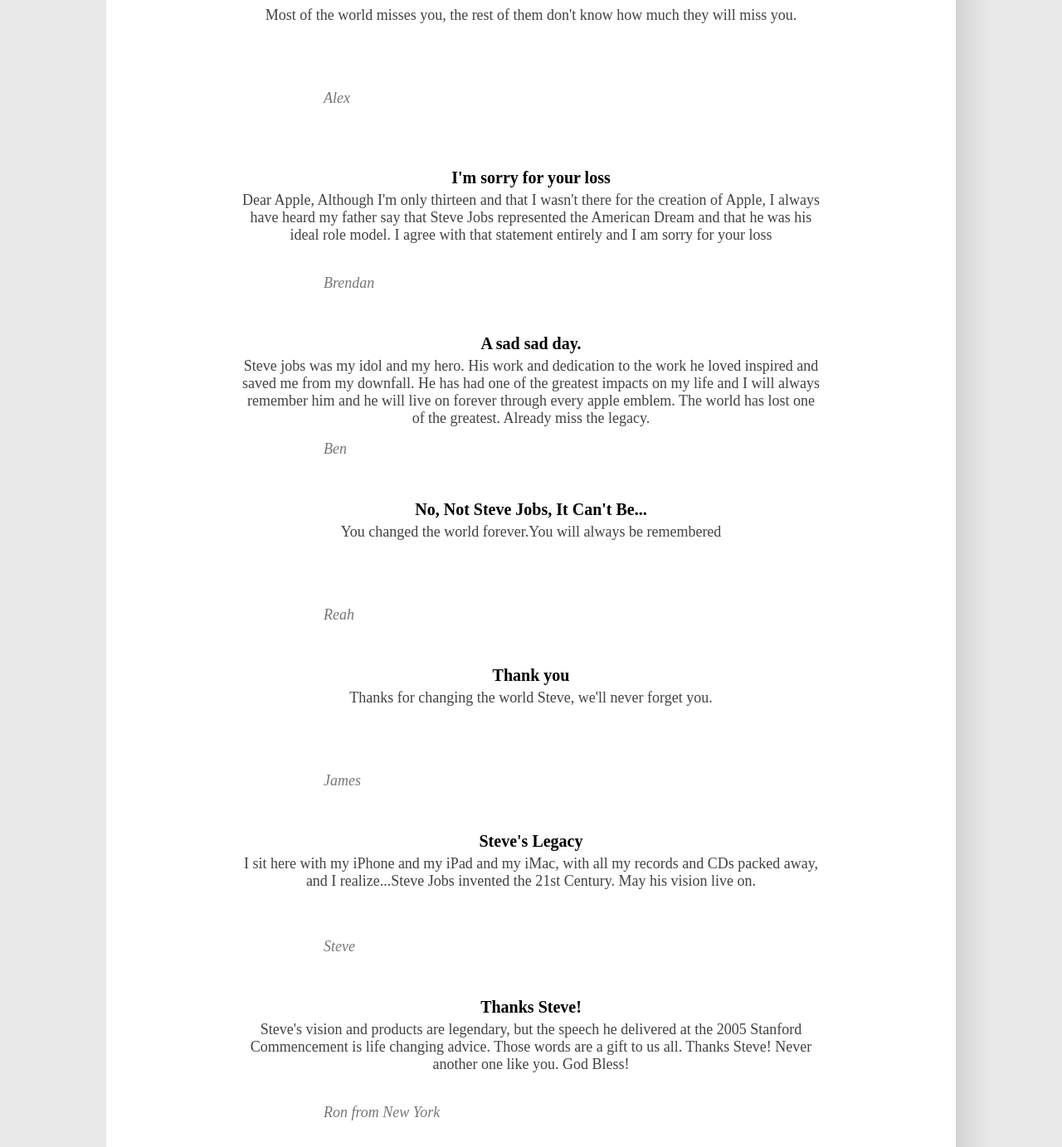
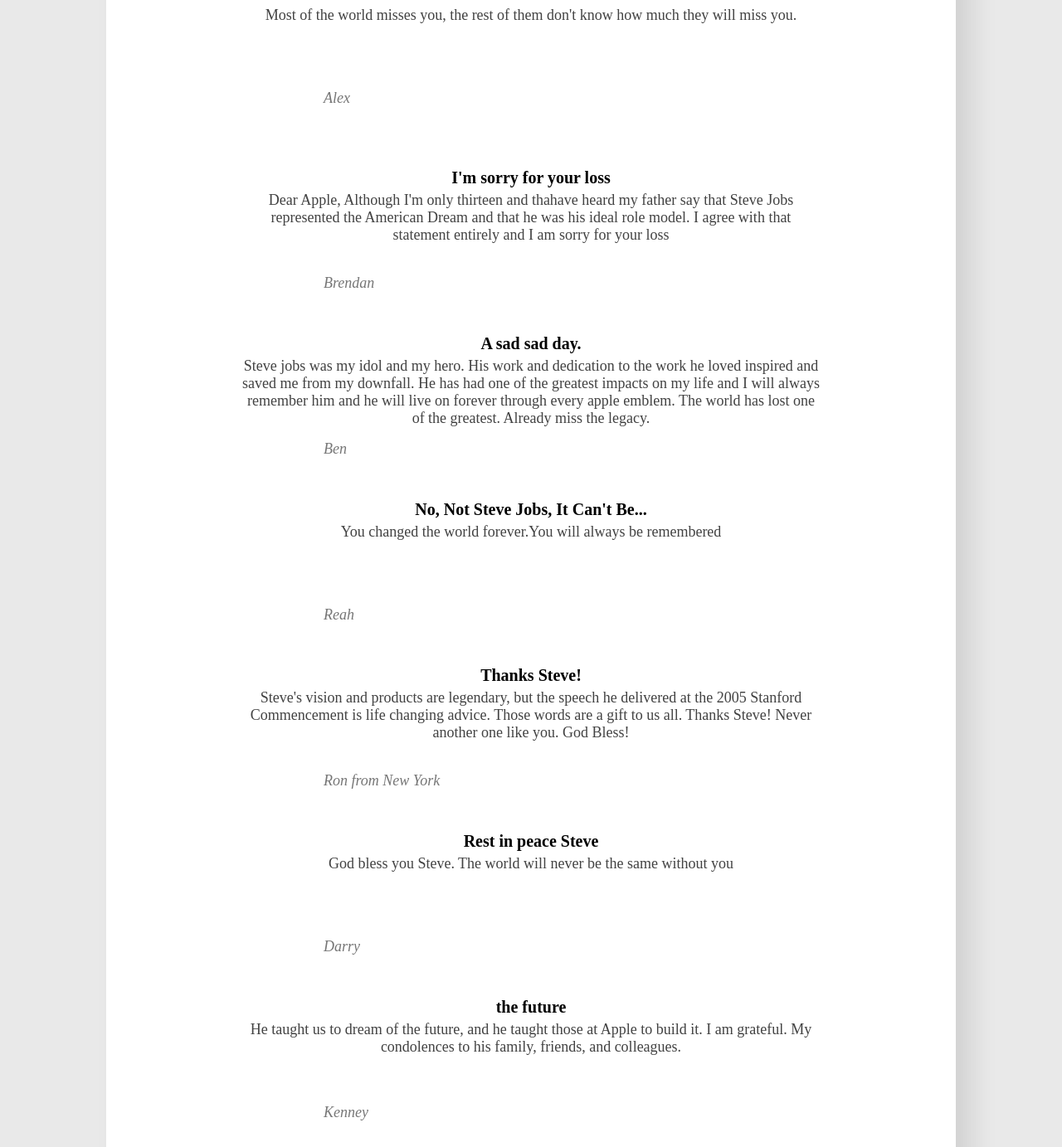
Before and after one commit to etiini/tribute-page, a plain HTML site: page personal.html in a window 1280 px wide. Shown: the part 4590-5973 px from the top of the page at 83% size. Drawn offline with Linux system fonts and the light colour scheme.

Commit message:
a fix to gh-pages

```diff
--- a/personal.html
+++ b/personal.html
@@ -169,7 +169,7 @@
 
     <div class="text_cont">
         <h1><b>I'm sorry for your loss</b></h1>
-        <p>Dear Apple, Although I'm only thirteen and that I wasn't there for the creation of Apple, I always have heard my father say that Steve Jobs represented the American Dream and that he was his ideal role model. I agree with that statement entirely and I am sorry for your loss</p>
+        <p>Dear Apple, Although I'm only thirteen and thahave heard my father say that Steve Jobs represented the American Dream and that he was his ideal role model. I agree with that statement entirely and I am sorry for your loss</p>
         <em>Brendan</em>
     </div>
 
@@ -183,18 +183,6 @@
         <h1><b>No, Not Steve Jobs, It Can't Be...</b></h1>
         <p>You changed the world forever.You will always be remembered</p>
         <em>Reah</em>
-    </div>
-
-    <div class="text_cont">
-        <h1><b>Thank you</b></h1>
-        <p>Thanks for changing the world Steve, we'll never forget you.</p>
-        <em>James</em>
-    </div>
-
-    <div class="text_cont">
-        <h1><b>Steve's Legacy</b></h1>
-        <p>I sit here with my iPhone and my iPad and my iMac, with all my records and CDs packed away, and I realize...Steve Jobs invented the 21st Century. May his vision live on.</p>
-        <em>Steve</em>
     </div>
 
     <div class="text_cont">
```
